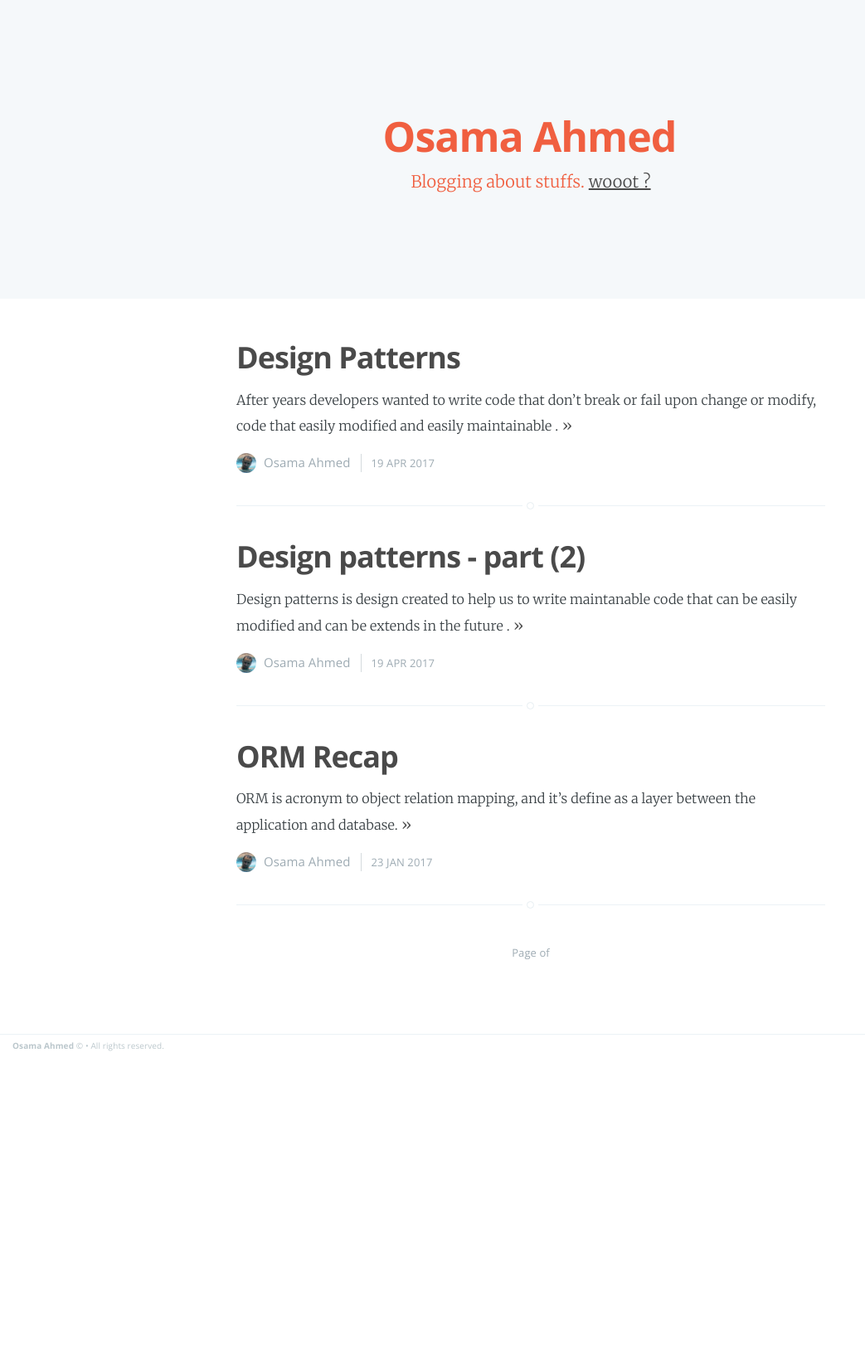
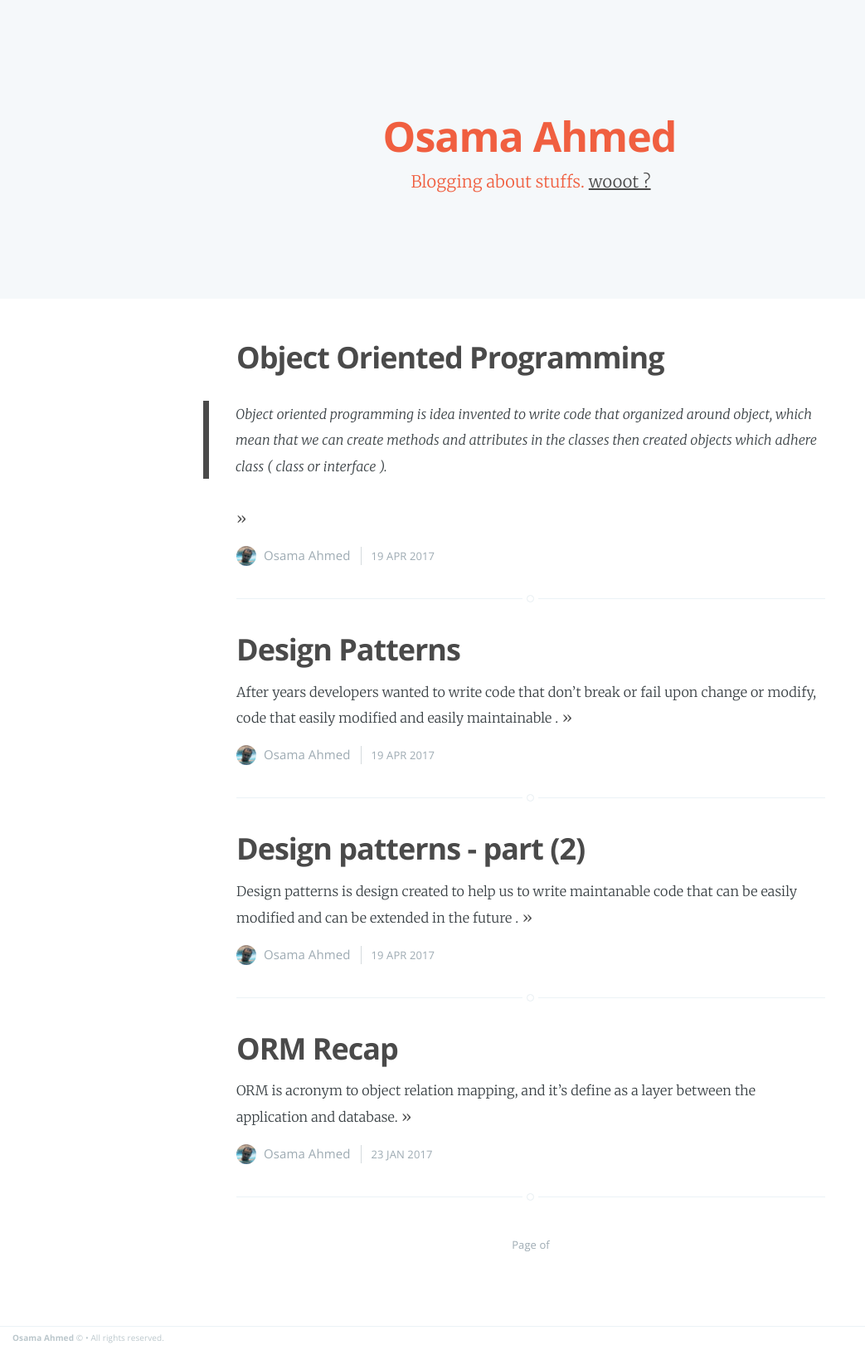
Before and after one commit to oaattia/My-Website, a Jekyll site: the page built from blog.html, in a window 1280 px wide. Shown: the whole page at 83% size, without its empty margins (0-1043 px from the left). Built offline with Jekyll 4.4.1, drawn with Linux system fonts in a browser that asks for light colours; before the commit the page ends 1275 px from its top, so only the background shows below that.

Commit message:
add new article related to object oriented

````diff
--- a/_posts/2017-04-19-design-patterns-part2.md
+++ b/_posts/2017-04-19-design-patterns-part2.md
@@ -3,7 +3,7 @@ layout: post
 title:  "Design patterns - part (2)"
 ---
 
-Design patterns is design created to help us to write maintanable code that can be easily modified and can be extends in the future .
+Design patterns is design created to help us to write maintanable code that can be easily modified and can be extended in the future .
 
 There is some categorization for the design patterns done in this [article](http://oaattia.com/2017/01/23/design-patterns.html).
 
@@ -20,7 +20,6 @@ We can use it to do some tasks like writing some logs to file or in Wordpress cl
 Factory design pattern that we create a class that create other instance from other class .
 
 ```php
-
 <?php
 
 interface Human
--- /dev/null
+++ b/_posts/2017-04-19-object-oriented.md
@@ -0,0 +1,25 @@
+---
+layout: post
+title:  "Object Oriented Programming"
+---
+
+> Object oriented programming is idea invented to write code that organized around object, which mean that we can create methods and attributes in the classes then created objects which adhere class ( class or interface ).
+
+## Object oriented concepts
+- Encapsulation
+- Abstraction
+- Polymorphism
+- Inhertiance
+
+### Encapsulation
+Encapsulation is a main concept in object oriented, and it mean that class details is hidden inside, and we can access the attributes using getter and setter, so the attirbutes should be private.
+
+### Abstraction
+Abstraction is like the details ( logic ) hidden inside the class itself, and the client shouldn't know anything about it.
+Example for that when we light on a room, we don't have to know anything about how the room light turned on but we only should concern about the pressing the lighting button.
+
+### Polymorphism
+Is states that the classes should have different functionality with the same interface that adhere.
+
+### Inheritance
+Is the concept that when a class of objects is defined, any subclass that is defined can inherit the definitions of one or more general classes.
````
